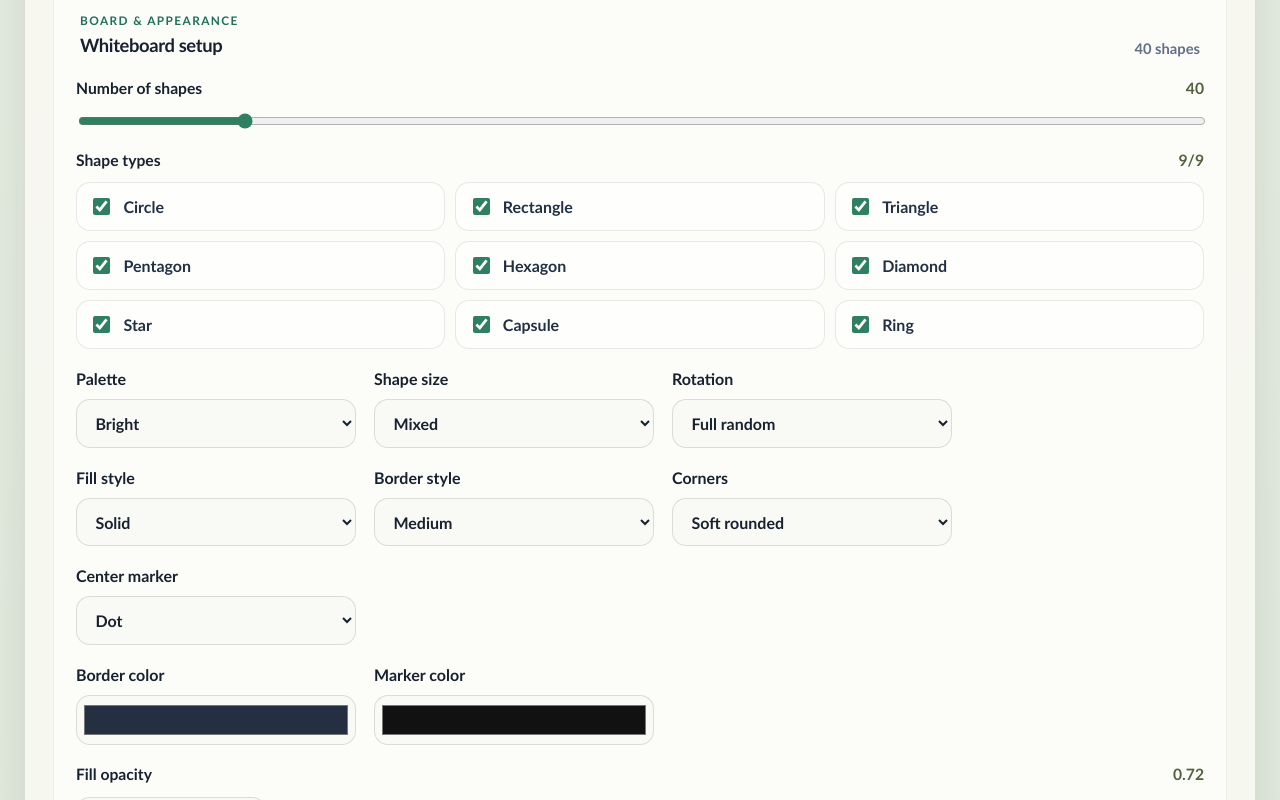
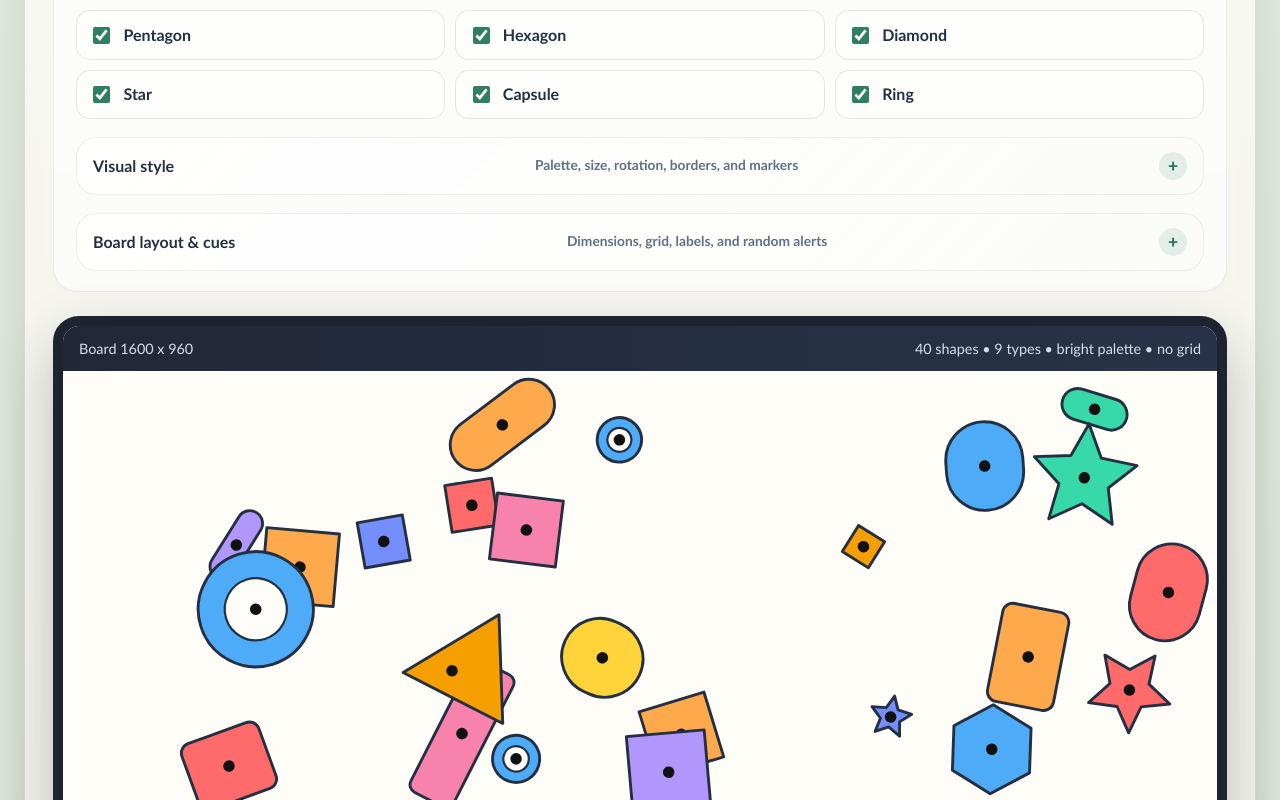
Before and after one commit to danysdragons/random-shapes, a React (Vite) app: page / in a window 1280 px wide. Shown: the part 2080-2880 px from the top of the page. Built offline with nearby package versions, Linux system fonts and the light colour scheme.

Commit message:
Implemented the UI organization

```diff
--- a/src/App.tsx
+++ b/src/App.tsx
@@ -1275,6 +1275,13 @@ export default function App() {
               onChange={handleTempoChange}
             />
 
+            <details className="control-disclosure">
+              <summary>
+                <span>Pacing details</span>
+                <small>Meter, ladder, pulse, and click tracking</small>
+              </summary>
+
+              <div className="disclosure-content">
                 <div className="metrics-strip tempo-ladder-strip" aria-live="polite">
                   <div>
                     <p className="metronome-kicker">Tempo ladder</p>
@@ -1441,6 +1448,8 @@ export default function App() {
                     <span>Track clicks</span>
                   </label>
                 </div>
+              </div>
+            </details>
 
             {exerciseMode === "memory-replay" ? (
               <div className="metrics-strip" aria-live="polite">
@@ -1686,6 +1695,13 @@ export default function App() {
               </div>
             </div>
 
+            <details className="control-disclosure">
+              <summary>
+                <span>Visual style</span>
+                <small>Palette, size, rotation, borders, and markers</small>
+              </summary>
+
+              <div className="disclosure-content">
                 <div className="select-grid">
                   <label className="select-field" htmlFor="palette-theme">
                     <span>Palette</span>
@@ -1852,7 +1868,16 @@ export default function App() {
                   disabled={centerMarkerStyle === "none"}
                   onChange={(value) => setCenterMarkerSize(Math.round(value))}
                 />
-
+              </div>
+            </details>
+
+            <details className="control-disclosure">
+              <summary>
+                <span>Board layout & cues</span>
+                <small>Dimensions, grid, labels, and random alerts</small>
+              </summary>
+
+              <div className="disclosure-content">
                 <RangeControl
                   label="Width"
                   output={`${boardWidth}px`}
@@ -1953,6 +1978,8 @@ export default function App() {
                   step={0.1}
                   onChange={(value) => setMaxAlertSec(value)}
                 />
+              </div>
+            </details>
           </div>
         </section>
 
--- a/src/styles.css
+++ b/src/styles.css
@@ -465,6 +465,65 @@ select {
   gap: 10px;
 }
 
+.control-disclosure {
+  border: 1px solid rgba(36, 48, 65, 0.08);
+  border-radius: 20px;
+  background:
+    linear-gradient(135deg, rgba(255, 255, 255, 0.56), rgba(248, 251, 245, 0.46)),
+    rgba(255, 255, 255, 0.42);
+  overflow: hidden;
+}
+
+.control-disclosure summary {
+  display: flex;
+  justify-content: space-between;
+  align-items: center;
+  gap: 18px;
+  padding: 14px 16px;
+  cursor: pointer;
+  color: #243041;
+  font-weight: 800;
+  list-style: none;
+}
+
+.control-disclosure summary::-webkit-details-marker {
+  display: none;
+}
+
+.control-disclosure summary::after {
+  content: "+";
+  display: inline-grid;
+  flex: 0 0 auto;
+  width: 28px;
+  height: 28px;
+  place-items: center;
+  border-radius: 999px;
+  background: rgba(31, 111, 89, 0.1);
+  color: #1f6f59;
+  font-size: 1.1rem;
+  line-height: 1;
+}
+
+.control-disclosure[open] summary::after {
+  content: "-";
+}
+
+.control-disclosure summary span {
+  display: block;
+}
+
+.control-disclosure summary small {
+  color: #617086;
+  font-size: 0.86rem;
+  font-weight: 700;
+}
+
+.disclosure-content {
+  display: grid;
+  padding: 0 16px 16px;
+  gap: 18px;
+}
+
 .control-label-row {
   display: flex;
   justify-content: space-between;
@@ -776,6 +835,24 @@ select:disabled {
   opacity: 0.55;
 }
 
+@media (max-width: 1200px) {
+  .preset-grid {
+    grid-template-columns: repeat(2, minmax(0, 1fr));
+  }
+
+  .workout-strip {
+    grid-template-columns: 1fr;
+  }
+
+  .workout-step-list {
+    grid-template-columns: repeat(2, minmax(0, 1fr));
+  }
+
+  .select-field {
+    flex: 1 1 220px;
+  }
+}
+
 @media (max-width: 900px) {
   .app-shell {
     padding: 14px;
@@ -796,6 +873,10 @@ select:disabled {
   }
 
   .board-button {
+    width: 100%;
+  }
+
+  .secondary-button {
     width: 100%;
   }
 
@@ -831,8 +912,20 @@ select:disabled {
     align-items: stretch;
   }
 
+  .control-disclosure summary {
+    align-items: flex-start;
+  }
+
+  .control-disclosure summary small {
+    display: block;
+  }
+
   .session-actions {
     justify-content: stretch;
+  }
+
+  .session-actions > * {
+    flex: 1 1 100%;
   }
 
   .session-record-list {
@@ -847,6 +940,10 @@ select:disabled {
     grid-template-columns: 1fr;
   }
 
+  .select-field {
+    min-width: 100%;
+  }
+
   .board-meta {
     flex-direction: column;
   }
```
Also changed, not shown: 1 other file (tests, documents, lock files or other folders). Lines whose indentation alone changed are shown as unchanged.
